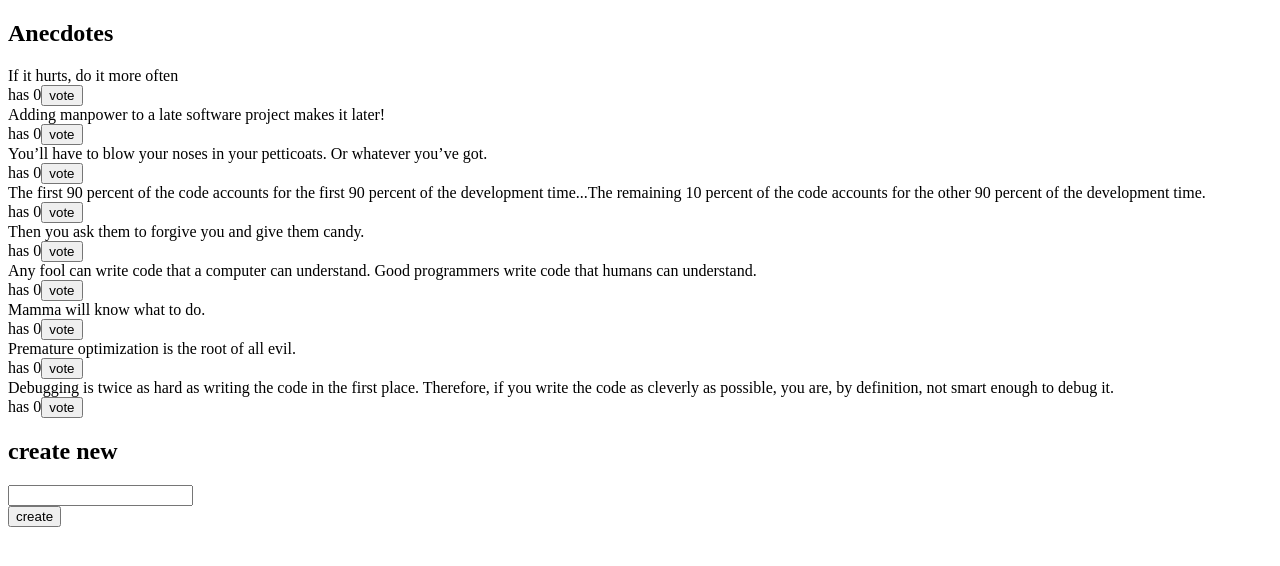
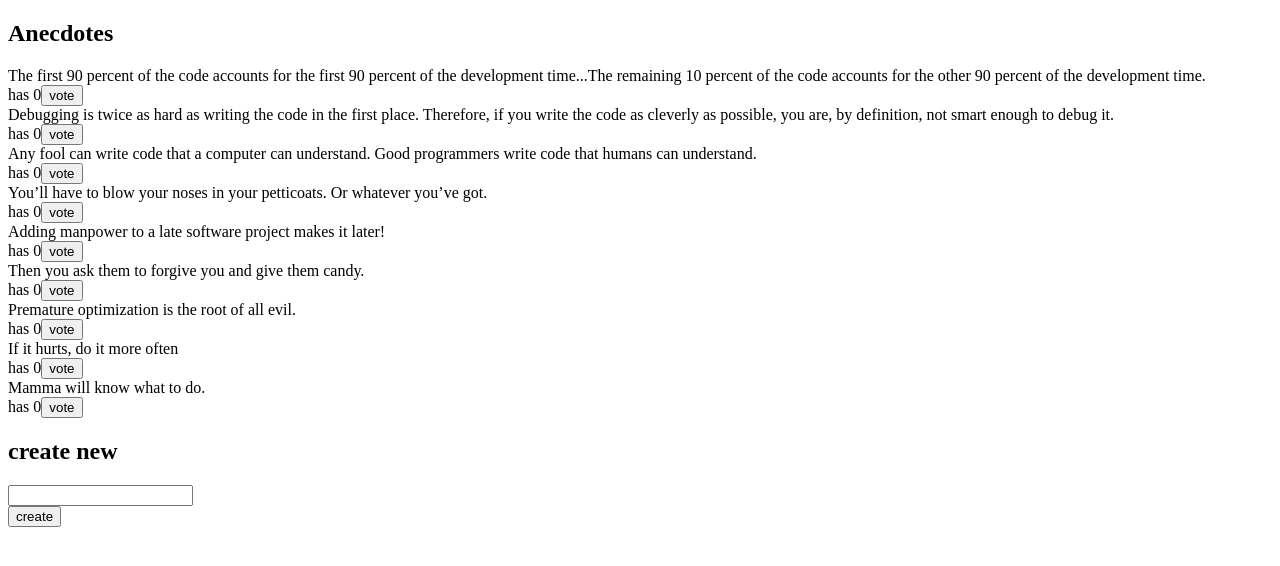
Before and after one commit to kriskrok/fullstack2020, a React (Create React App) app in the folder week6/redux-anecdotes/: page / in a window 1280 px wide. Shown: the top 566 px of the page. Built offline with nearby package versions, Linux system fonts and the light colour scheme.

Commit message:
Adds 6.8: anekdootit, step6

```diff
--- a/week6/redux-anecdotes/src/App.js
+++ b/week6/redux-anecdotes/src/App.js
@@ -1,28 +1,11 @@
 import React from 'react'
-import { useSelector, useDispatch } from 'react-redux'
 import AnecdoteForm from './components/AnecdoteForm'
-import { incrementVoteOf } from './reducers/anecdoteReducer'
+import AnecdoteList from './components/AnecdoteList'
 
 const App = () => {
-  const anecdotes = useSelector(state => state)
-    .sort((a,b) => b.votes - a.votes)
-  const dispatch = useDispatch()
-
-
   return (
     <div>
-      <h2>Anecdotes</h2>
-      {anecdotes.map(anecdote =>
-        <div key={anecdote.id}>
-          <div>
-            {anecdote.content}
-          </div>
-          <div>
-            has {anecdote.votes}
-            <button onClick={() => dispatch(incrementVoteOf(anecdote.id))}>vote</button>
-          </div>
-        </div>
-      )}
+      <AnecdoteList />
       <AnecdoteForm />
     </div>
   )
--- /dev/null
+++ b/week6/redux-anecdotes/src/components/AnecdoteList.js
@@ -0,0 +1,28 @@
+import React from 'react'
+import { useSelector, useDispatch } from 'react-redux'
+import { incrementVoteOf } from '../reducers/anecdoteReducer'
+
+const AnecdoteList = () => {
+  const anecdotes = useSelector(state => state)
+    .sort((a,b) =>  b.votes - a.votes || b.content.length - a.content.length)
+  const dispatch = useDispatch()
+
+  return (
+    <>
+      <h2>Anecdotes</h2>
+      {anecdotes.map(anecdote =>
+        <div key={anecdote.id}>
+          <div>
+            {anecdote.content}
+          </div>
+          <div>
+            has {anecdote.votes}
+            <button onClick={() => dispatch(incrementVoteOf(anecdote.id))}>vote</button>
+          </div>
+        </div>
+      )}
+    </>
+  )
+}
+
+export default AnecdoteList
```
